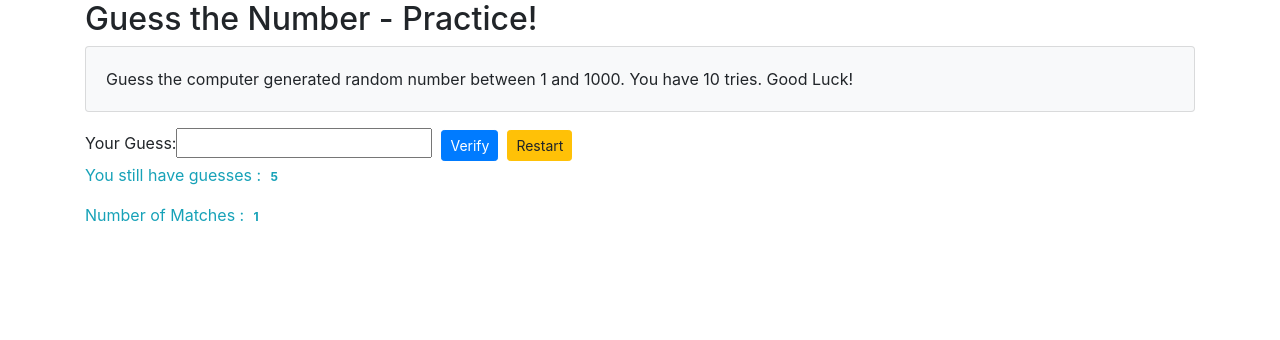
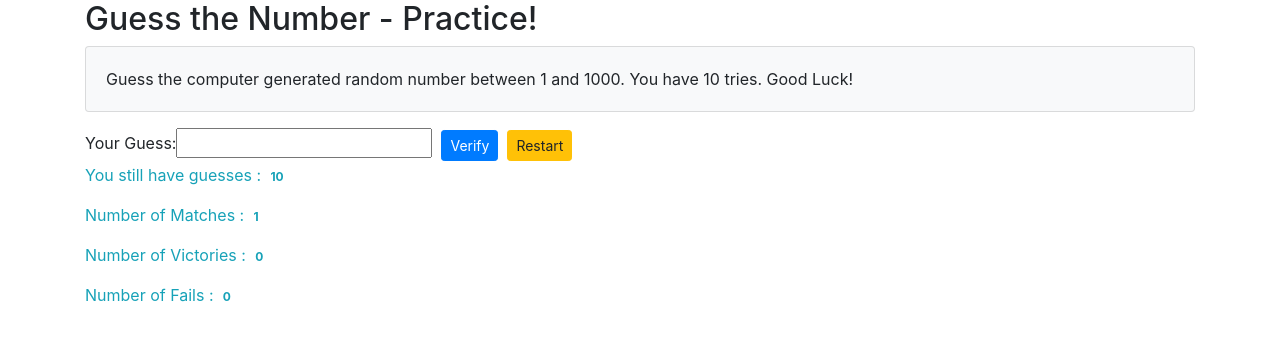
Before and after one commit to WalterIt/EB_Angular6_by_Example, an Angular app in the folder projects/: page / in a window 1280 px wide. Shown: the top 340 px of the page. Built offline with nearby package versions, Linux system fonts and the light colour scheme.

Commit message:
Implemented code

```diff
--- a/projects/src/app/app.component.html
+++ b/projects/src/app/app.component.html
@@ -21,7 +21,6 @@
       This is your LAST GUESS, GOOD LUCK! </p>
     <p *ngIf="noOfTries <= 0" class="alert alert-danger">
       <i class="fas fa-exclamation-triangle" style="font-size:28px;color:red"></i>
-
         You lost the Game. Try it again!
         The random number was: {{ original }}
       <i class="fas fa-exclamation-triangle" style="font-size:28px;color:red"></i>
@@ -34,4 +33,10 @@
   <p class="text-info">Number of Matches :
     <span class="badge">{{ noMatch }}</span>
   </p>
+  <p class="text-info">Number of Victories :
+      <span class="badge">{{ noWin }}</span>
+    </p>
+    <p class="text-info">Number of Fails :
+        <span class="badge">{{ noFail}}</span>
+      </p>
 </div>
--- a/projects/src/app/app.component.ts
+++ b/projects/src/app/app.component.ts
@@ -26,16 +26,15 @@ export class AppComponent {
    * The initializeGame() method sets the starting values of the four properties in the class using the assignment operator =.
    */
       this.initializeGame();
-
   }
   initializeGame() {
-      this.noOfTries = 5;
+      this.noOfTries = 10;
       this.original = Math.floor((Math.random() * 1000) + 1);
       this.guess = null;
       this.deviation = null;
-      this.noMatch += 1;
+      this.noMatch++;
+  }
 
-  }
 
   /**
    * The class holds one more method called verifyGuess(), which updates the deviation and noOfTries properties. This method is not
@@ -45,6 +44,16 @@ export class AppComponent {
   verifyGuess() {
       this.deviation = this.original - this.guess;
       this.noOfTries = this.noOfTries - 1;
+
+      if ( this.noOfTries <= 0 ) {
+        this.noFail += 1;
+
+      }
+
+      if ( this.deviation === 0 ) {
+        this.noWin += 1;
+      }
+
 
       /*
       while ( this.noOfTries >= 0 ) {
@@ -68,4 +77,5 @@ export class AppComponent {
   }
 
 
+
 }
```
Lines whose indentation alone changed are shown as unchanged.
